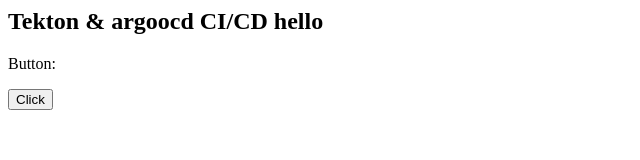
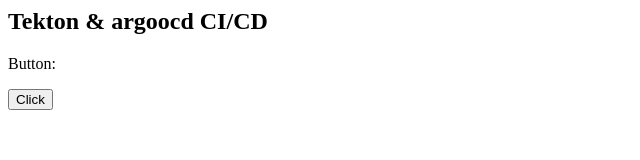
Before and after one commit to arunvel1988/appv1_docker, a plain HTML site: page index.html in a window 1280 px wide. Shown: the full height of the page, 0-640 px from the left. Drawn offline with Linux system fonts and the light colour scheme.

Commit message:
Update index.html

```diff
--- a/index.html
+++ b/index.html
@@ -1,6 +1,6 @@
 <html>
 <body>
-<h2> Tekton & argoocd CI/CD hello </h2>
+<h2> Tekton & argoocd CI/CD </h2>
 <p> Button:</p>
 <button>Click</button>
 </body>
```
